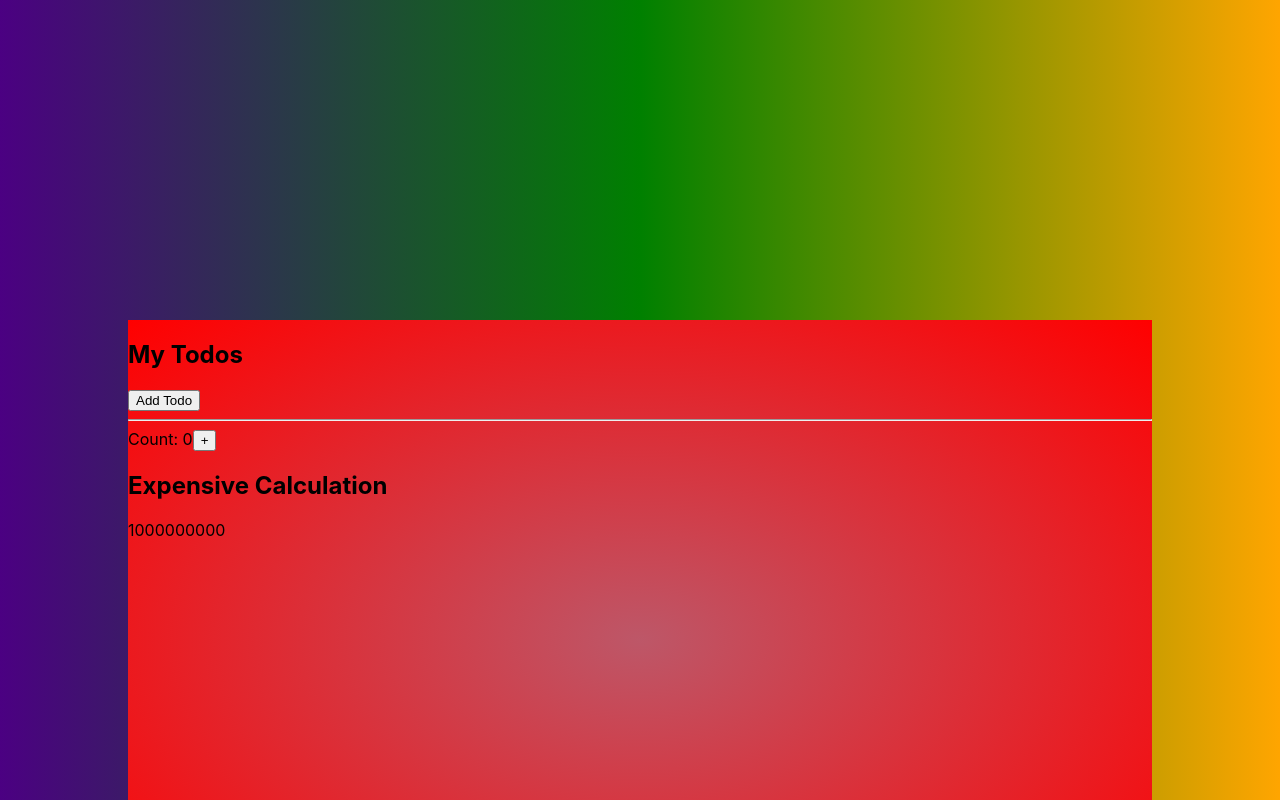
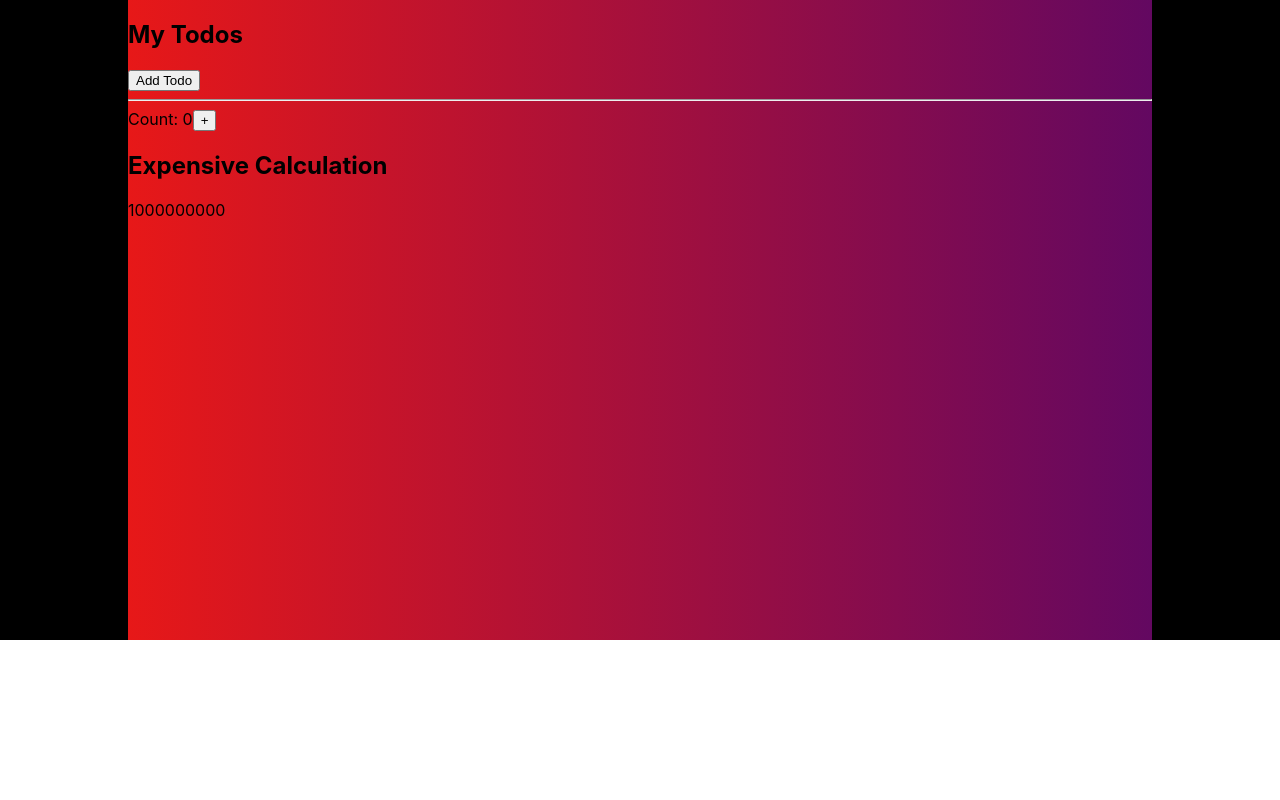
Before and after one commit to KinyanjuiJonathan/UseMemo, a React (Create React App) app: page / in a window 1280 px wide. Shown: the top 800 px of the page. Built offline with nearby package versions, Linux system fonts and the light colour scheme.

Commit message:
complete beautiful css

```diff
--- a/src/App.css
+++ b/src/App.css
@@ -1,6 +1,7 @@
 .App{
-  background-image: linear-gradient(to left,orange,green, indigo);
-  aspect-ratio: 1/1;
+  /* background-image: repeating-radial-gradient(red 20px,yellow 40px, blue 60px,violet 80px); */
+  aspect-ratio: 2/1;
+  background-color: black;
   flex-grow: 1;
   display: flex;
   align-items: center;
@@ -9,7 +10,8 @@
 .container{
   width: 80vw;
   height: 80vh;
-  background-image: radial-gradient( rgb(189, 87, 104), red);
+  background-image: linear-gradient(to left,rgb(99, 8, 97),rgb(231, 24, 24));
+
 }
 .mytodos{
   width: 80vw;
```
